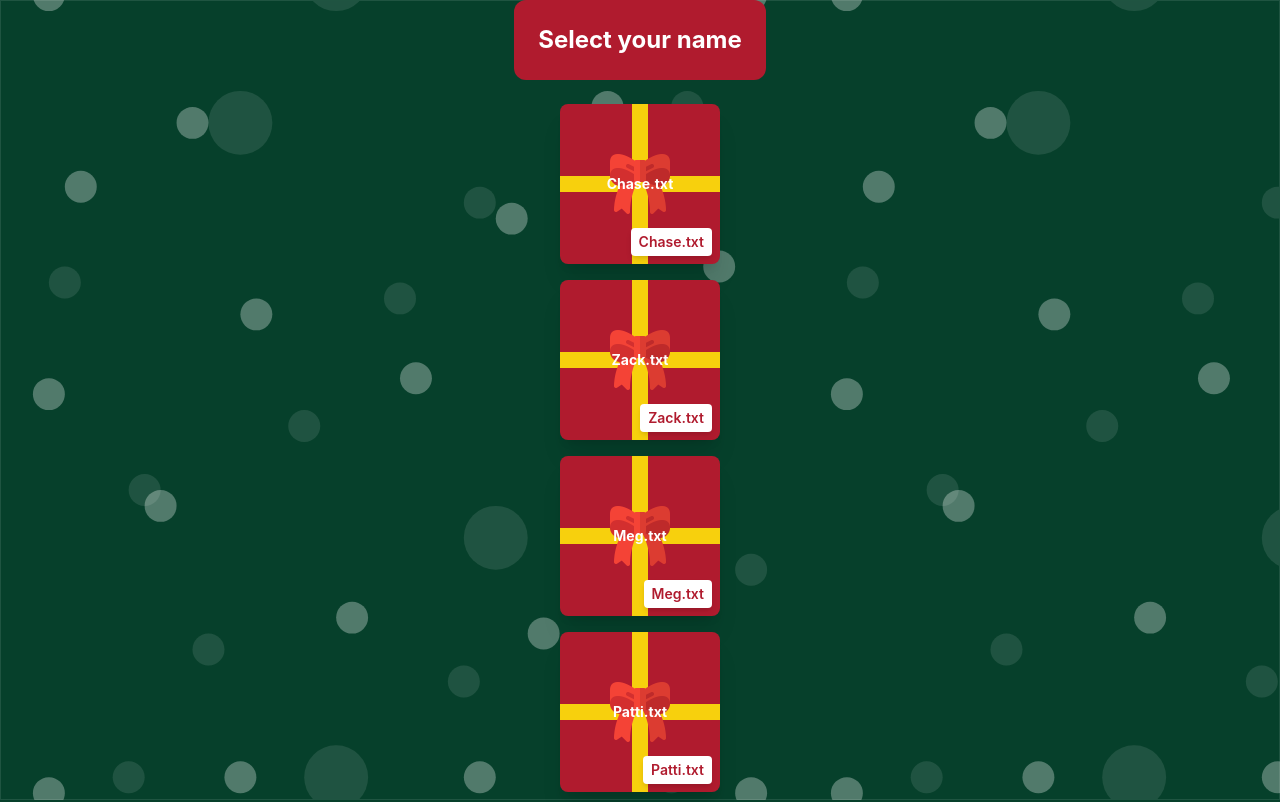
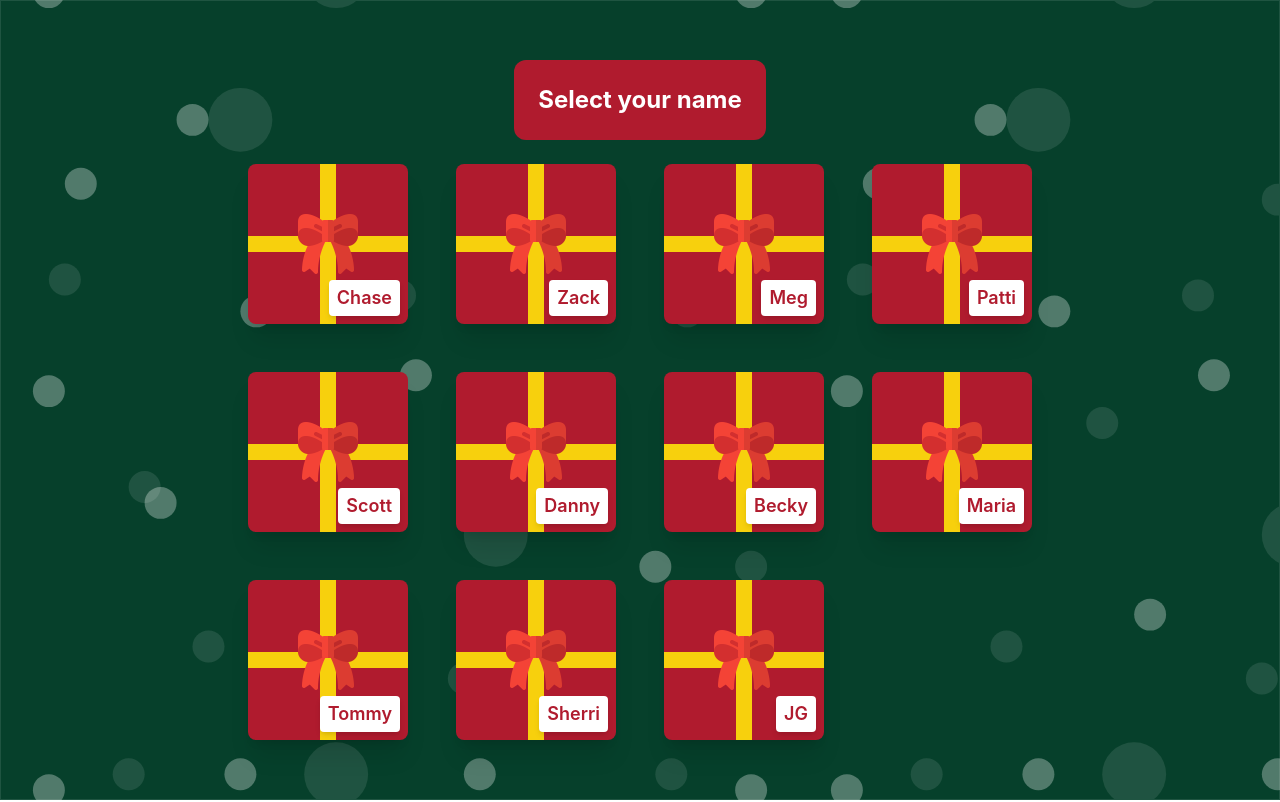
Before and after one commit to chasejenkins303/secret_santa_web, a React (Create React App) app: page /#/main in a window 1280 px wide. Shown: the top 802 px of the page. Built offline with nearby package versions, Linux system fonts and the light colour scheme.

Commit message:
grid structure

```diff
--- a/src/components/GiftBox.tsx
+++ b/src/components/GiftBox.tsx
@@ -1,5 +1,16 @@
 function GiftBox(props: any){
+    const tagName = props.text.replace(/\.txt$/, '');
     return (
+        <a
+            href={`${process.env.PUBLIC_URL}/files/${props.text}`} // Link to view the file
+            target="_blank" // Opens the file in a new tab
+            rel="noopener noreferrer"
+        >
+
+
+
+
+
             <div
             className="relative w-40 h-40 bg-red rounded-lg cursor-pointer shadow-xl transition-transform transform hover:scale-105 group"
             >
@@ -19,15 +30,16 @@ function GiftBox(props: any){
             </div>
 
             {/* Text Overlay */}
-      <div className="absolute inset-0 flex items-center justify-center">
+            {/* <div className="absolute inset-0 flex items-center justify-center">
                 <span className="text-sm text-white font-bold">{props.text}</span>
-      </div>
+            </div> */}
 
             {/* Gift Tag */}
-      <div className="absolute bottom-2 right-2 bg-white text-red text-sm font-semibold px-2 py-1 rounded shadow-md">
-        {props.text}
+            <div className="absolute bottom-2 right-2 bg-white text-red text-lg font-semibold px-2 py-1 rounded shadow-md">
+                {tagName}
             </div>
             </div>
+        </a>
     )
 }
 
--- a/src/pages/Main.tsx
+++ b/src/pages/Main.tsx
@@ -16,32 +16,11 @@ function Main(){
         'JG.txt',
       ];
     return (
-        <div className="flex flex-col items-center justify-center h-full bg-green z-5">
+        <div className="flex flex-col items-center justify-center min-h-screen bg-green z-5">
           <h1 className="text-2xl text-white font-bold mb-6 z-10 bg-red p-6 rounded-xl">Select your name</h1>
-          <div className="flex flex-col space-y-4">
+          <div className="grid grid-cols-4 gap-12">
             {files.map((file) => (
-               <GiftBox text={file}/>
-
-
-            //    <div key={file} className="flex space-x-4">
-            //    <a
-            //      href={`${process.env.PUBLIC_URL}/files/${file}`} // Link to view the file
-            //      target="_blank" // Opens the file in a new tab
-            //      rel="noopener noreferrer"
-            //      className="bg-blue-500 text-white px-4 py-2 rounded hover:bg-blue-600 text-center"
-            //    >
-            //      View {file}
-            //    </a>
-            //    <a
-            //      href={`/files/${file}`} // Link to download the file
-            //      download // This attribute will trigger the download
-            //      className="bg-green-500 text-white px-4 py-2 rounded hover:bg-green-600 text-center"
-            //    >
-            //      Download {file}...
-            //    </a>
-            //  </div>
-
-
+               <GiftBox text={file} key={file}/>
             ))}
           </div>
         </div>
```
Lines whose indentation alone changed are shown as unchanged.
